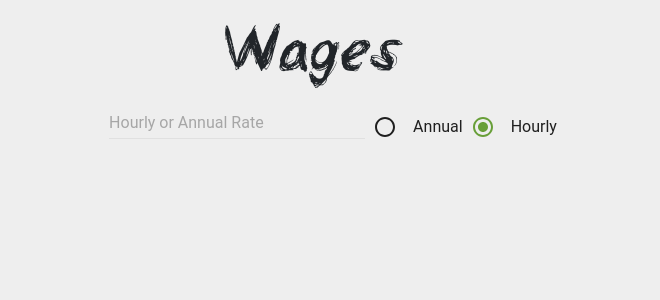
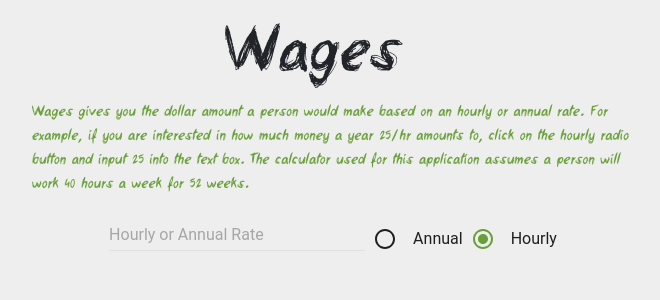
Before and after one commit to itsHabib/Wages, a React app: page / in a window 1280 px wide. Shown: the top 300 px of the page, without its empty margins (303-963 px from the left). Built offline with nearby package versions, Linux system fonts and the light colour scheme; what react-tap-event-plugin would draw is missing.

Commit message:
create constants file and add INFO property

```diff
--- a/src/components/App.js
+++ b/src/components/App.js
@@ -2,6 +2,7 @@ import React, { Component } from 'react'
 import propTypes from 'prop-types'
 import wageCalc from '../util/wageCalc'
 import commatize from '../util/commatize'
+import { INFO } from '../constants'
 
 import TextBox from './TextBox'
 import Wages from './Wages'
@@ -87,6 +88,13 @@ export default class App extends Component {
                 <div className="row justify-content-center">
                     <h1 className='title m-2 pr-5'>Wages</h1>
                 </div>
+                <div className="row justify-content-center">
+                    <div className="col-sm-6">
+                        <p className="info">
+                            {INFO}
+                        </p>
+                    </div>
+                </div>
                 <MuiThemeProvider muiTheme={muiTheme}>
                     <div className="row justify-content-center">
                         <TextBox onNumberInput = {this.onNumberInput}/>
--- /dev/null
+++ b/src/constants.js
@@ -0,0 +1,10 @@
+const constants = {
+
+    INFO: `Wages gives you the dollar amount a person would make based on an hourly or annual rate. For example, if you are interested in how much money a year 25/hr amounts to, click on the hourly radio button and input 25 into the text box. The calculator used for this application assumes a person will
+    work 40 hours a week for 52 weeks.
+    `,
+    WEEKS: 52,
+    HOURS_PER_WEEK: 40
+}
+
+module.exports = constants
--- a/src/style.css
+++ b/src/style.css
@@ -8,6 +8,10 @@ body {
 }
 
 
+.info {
+    color: #689F38;
+    font-family: beerFont;
+}
 
 
 .title {
--- a/src/util/wageCalc.js
+++ b/src/util/wageCalc.js
@@ -2,9 +2,7 @@
 // 1 to go from hourly to annual and the other
 // to go from annual to hourly, functions assume individual
 // is working 40 hours a week for 52 weeks
-
-var WEEKS = 52
-var HOURS_PER_WEEK = 40
+import { WEEKS, HOURS_PER_WEEK } from '../constants'
 const wageCalc = {
     toAnnual(hourlyRate) {
         return ((hourlyRate * HOURS_PER_WEEK * WEEKS) * 1.00).toFixed(2)
```
